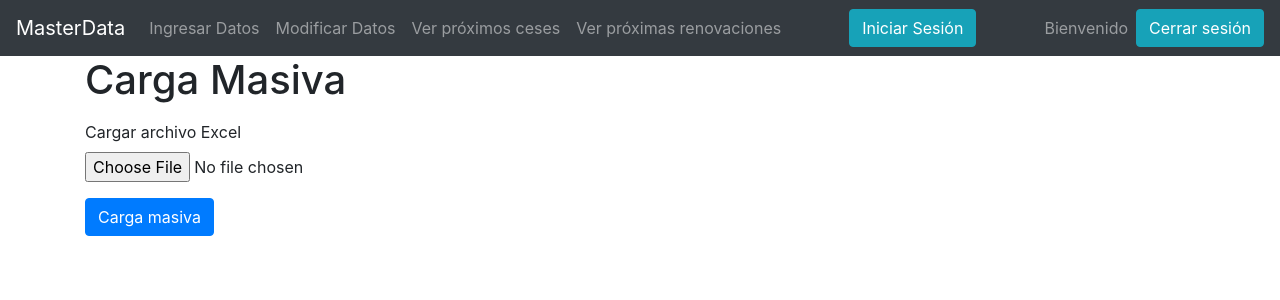
After one commit to shiakareur/aliProyecto, a Flask app: page /carga_masiva in a window 1280 px wide. The commit adds this page. Shown: the top 300 px of the page. Run offline with Flask 2, Linux system fonts and the light colour scheme; some libraries are stand-ins or nearby versions.

Commit message:
El frontcito ewe

```diff
--- a/app/forms.py
+++ b/app/forms.py
@@ -1,6 +1,7 @@
 from flask_wtf import FlaskForm
-from wtforms import StringField, PasswordField, BooleanField, SubmitField
+from wtforms import StringField, PasswordField, BooleanField, SubmitField, DateTimeField, IntegerField, SelectField
 from wtforms.validators import DataRequired
+from flask_wtf.file import FileField, FileRequired
 
 
 class LoginForm(FlaskForm):
@@ -8,3 +9,27 @@ class LoginForm(FlaskForm):
     password = PasswordField('Password', validators=[DataRequired()])
     remember_me = BooleanField('Remember Me')
     submit = SubmitField('Sign In')
+
+
+class IngresarDatosForm(FlaskForm):
+    codigo = StringField('Código', validators=[DataRequired()])
+    modalidad = SelectField('Modalidad', validators=[DataRequired()])
+    promocion = SelectField('Promoción', validators=[DataRequired()])
+    nombres = StringField('Nombres', validators=[DataRequired()])
+    apellido_paterno = StringField('Apellido Paterno', validators=[DataRequired()])
+    apellido_materno = StringField('Apellido Materno', validators=[DataRequired()])
+    planta = SelectField('Planta')
+    genero = SelectField('Género', choices=[('M', 'Masculino'), ('F', 'Femenino')], validators=[DataRequired()])
+    fecha_inicio = DateTimeField('Fecha inicio', validators=[DataRequired()])
+    fecha_nacimiento = DateTimeField('Fecha nacimiento', validators=[DataRequired()])
+    correo = StringField('Correo', validators=[DataRequired()])
+    dni = StringField('DNI', validators=[DataRequired()])
+    telefono = StringField('Teléfono', validators=[DataRequired()])
+    direccion = StringField('Dirección', validators=[DataRequired()])
+    Hijos = IntegerField('Número de hijos', validators=[DataRequired()])
+    submit = SubmitField('Ingresar Datos')
+
+
+class CargaMasivaForm(FlaskForm):
+    archivo_excel = FileField('Cargar archivo Excel', validators=[FileRequired()])
+    submit = SubmitField('Carga masiva')
--- a/app/routes.py
+++ b/app/routes.py
@@ -1,6 +1,6 @@
 from flask import render_template, flash, redirect, url_for
 from app import app
-from app.forms import LoginForm
+from app.forms import LoginForm, IngresarDatosForm, CargaMasivaForm
 from flask_login import current_user, login_user
 from models.Usuario import Usuario
 from flask_login import logout_user
@@ -46,7 +46,20 @@ def login():
 
     return render_template('login.html', title='Sign In', form=form)
 
+
 @app.route('/logout')
 def logout():
     logout_user()
     return redirect(url_for('index'))
+
+
+@app.route('/ingresar_datos')
+def ingresar_datos():
+    form = IngresarDatosForm()
+    return render_template('ingresar_datos.html', form=form)
+
+
+@app.route('/carga_masiva')
+def carga_masiva():
+    form = CargaMasivaForm()
+    return render_template('carga_masiva.html', form=form)
--- /dev/null
+++ b/app/static/styles/style.css
@@ -0,0 +1,3 @@
+body {
+    padding-top: 56px;
+}
--- a/app/templates/base.html
+++ b/app/templates/base.html
@@ -1,21 +1,52 @@
-<html>
+<!doctype html>
+<html lang="es">
 <head>
+    <meta charset="utf-8">
+    <meta name="viewport" content="width=device-width, initial-scale=1, shrink-to-fit=no">
     {% if title %}
         <title>{{ title }} - microblog</title>
     {% else %}
-        <title>Welcome to my microblog!</title>
+        <title>Plataforma Masterdata</title>
     {% endif %}
+
+    <!-- JavaScript y CSS -->
+    <link rel="stylesheet" href="https://stackpath.bootstrapcdn.com/bootstrap/4.5.2/css/bootstrap.min.css"
+          integrity="sha384-JcKb8q3iqJ61gNV9KGb8thSsNjpSL0n8PARn9HuZOnIxN0hoP+VmmDGMN5t9UJ0Z"
+          crossorigin="anonymous">
+    <link rel="stylesheet" type="text/css" href="{{ url_for('static',filename='styles/style.css') }}">
+
+
 </head>
 <body>
-        <div>Microblog:
-            <a href="{{ url_for('index') }}">Home</a>
-            {% if current_user.is_anonymous %}
-            <a href="{{ url_for('login') }}">Login</a>
-            {% else %}
-            <a href="{{ url_for('logout') }}">Logout</a>
-            {% endif %}
+<nav class="navbar navbar-dark bg-dark navbar-expand-sm fixed-top justify-content-between">
+    <!-- Links -->
+    <ul class="navbar-nav">
+        <a class="navbar-brand" href="#">MasterData</a>
+        <li class="nav-item">
+            <a class="nav-link" href="{{ url_for('ingresar_datos') }}">Ingresar Datos</a>
+        </li>
+        <li class="nav-item">
+            <a class="nav-link" href="#">Modificar Datos</a>
+        </li>
+        <li class="nav-item">
+            <a class="nav-link">Ver próximos ceses</a>
+        </li>
+        <li class="nav-item">
+            <a class="nav-link" href="#">Ver próximas renovaciones</a>
+        </li>
+    </ul>
+    <div id="usuarioAnonimo">
+        <a class="btn btn-info">Iniciar Sesión</a>
     </div>
-        <hr>
+    <div class="form-inline" id="usuarioAutenticado">
+        <span class="navbar-text mx-2">
+            Bienvenido
+        </span>
+        <form method="post">
+            <button type="submit" class="btn btn-info">Cerrar sesión</button>
+        </form>
+    </div>
+</nav>
 {% with messages = get_flashed_messages() %}
     {% if messages %}
         <ul>
@@ -26,6 +57,21 @@
     {% endif %}
 {% endwith %}
 
+<div class="container">
     {% block content %}{% endblock %}
+</div>
+
+<!-- Optional JavaScript -->
+    <!-- jQuery first, then Popper.js, then Bootstrap JS -->
+    <script src="https://code.jquery.com/jquery-3.5.1.slim.min.js"
+            integrity="sha384-DfXdz2htPH0lsSSs5nCTpuj/zy4C+OGpamoFVy38MVBnE+IbbVYUew+OrCXaRkfj"
+            crossorigin="anonymous"></script>
+    <script src="https://cdn.jsdelivr.net/npm/popper.js@1.16.1/dist/umd/popper.min.js"
+            integrity="sha384-9/reFTGAW83EW2RDu2S0VKaIzap3H66lZH81PoYlFhbGU+6BZp6G7niu735Sk7lN"
+            crossorigin="anonymous"></script>
+    <script src="https://stackpath.bootstrapcdn.com/bootstrap/4.5.2/js/bootstrap.min.js"
+            integrity="sha384-B4gt1jrGC7Jh4AgTPSdUtOBvfO8shuf57BaghqFfPlYxofvL8/KUEfYiJOMMV+rV"
+            crossorigin="anonymous"></script>
 </body>
+
 </html>
--- /dev/null
+++ b/app/templates/carga_masiva.html
@@ -0,0 +1,14 @@
+{% extends "base.html" %}
+
+{% block content %}
+
+    <h1>Carga Masiva</h1>
+    <form action="" method="post" class="mt-3" enctype="multipart/form-data">
+        {{ form.hidden_tag() }}
+        <div class="form-group">
+            {{ form.archivo_excel.label }} {{ form.archivo_excel(class_="form-control-file") }}
+        </div>
+        {{ form.submit(class_="btn btn-primary") }}
+    </form>
+
+{% endblock %}
```
Also changed, not shown: app/templates/ingresar_datos.html (added, +14 -0 lines). Lines whose indentation alone changed are shown as unchanged.
